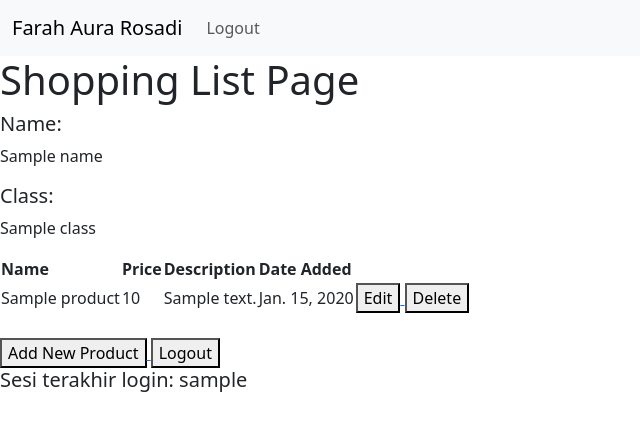
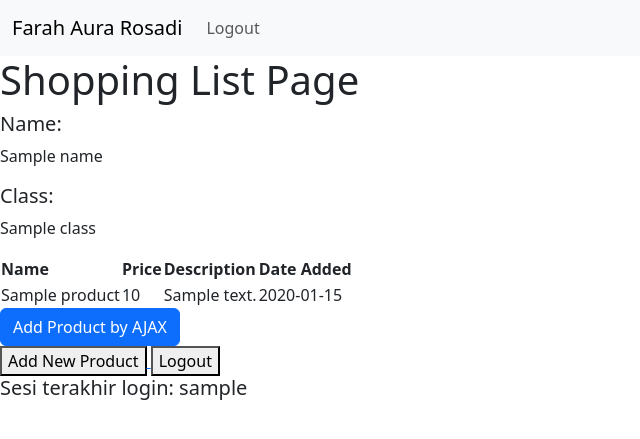
Before and after one commit to FarahAuraR/shopping-list, a Django app: template main/templates/main.html in a window 1280 px wide. Shown: the top 439 px of the page, without its empty margins (0-640 px from the left). Run offline with Django 4.2, Linux system fonts and the light colour scheme; tables that the repository leaves empty hold one stand-in row (values such as "Sample post"); the template is opened without the code that fills it: values that come from a table or form of the project are taken from there, most other values are stand-ins (such as "Sample title", 1, 10 or a date in 2020).

Commit message:
selesai tutorial 5

```diff
--- a/main/templates/main.html
+++ b/main/templates/main.html
@@ -25,7 +25,7 @@
     <p>{{class}}</p>
 
 
-    <table>
+    <table id="product_table">
         <tr>
             <th>Name</th>
             <th>Price</th>
@@ -57,6 +57,39 @@
         {% endfor %}
     </table>
 
+    <div class="modal fade" id="exampleModal" tabindex="-1" aria-labelledby="exampleModalLabel" aria-hidden="true">
+        <div class="modal-dialog">
+            <div class="modal-content">
+                <div class="modal-header">
+                    <h1 class="modal-title fs-5" id="exampleModalLabel">Add New Product</h1>
+                    <button type="button" class="btn-close" data-bs-dismiss="modal" aria-label="Close"></button>
+                </div>
+                <div class="modal-body">
+                    <form id="form" onsubmit="return false;">
+                        {% csrf_token %}
+                        <div class="mb-3">
+                            <label for="name" class="col-form-label">Name:</label>
+                            <input type="text" class="form-control" id="name" name="name"></input>
+                        </div>
+                        <div class="mb-3">
+                            <label for="price" class="col-form-label">Price:</label>
+                            <input type="number" class="form-control" id="price" name="price"></input>
+                        </div>
+                        <div class="mb-3">
+                            <label for="description" class="col-form-label">Description:</label>
+                            <textarea class="form-control" id="description" name="description"></textarea>
+                        </div>
+                    </form>
+                </div>
+                <div class="modal-footer">
+                    <button type="button" class="btn btn-secondary" data-bs-dismiss="modal">Close</button>
+                    <button type="button" class="btn btn-primary" id="button_add" data-bs-dismiss="modal">Add Product</button>
+                </div>
+            </div>
+        </div>
+    </div>
+    <button type="button" class="btn btn-primary" data-bs-toggle="modal" data-bs-target="#exampleModal">Add Product by AJAX</button>
+
     <br />
 
     <a href="{% url 'main:create_product' %}">
@@ -72,4 +105,46 @@
 
     <h5>Sesi terakhir login: {{ last_login }}</h5>
 
+    <script>
+        async function getProducts() {
+            return fetch("{% url 'main:get_product_json' %}").then((res) => res.json())
+        }
+
+        async function refreshProducts() {
+            document.getElementById("product_table").innerHTML = ""
+            const products = await getProducts()
+            let htmlString = `<tr>
+                <th>Name</th>
+                <th>Price</th>
+                <th>Description</th>
+                <th>Date Added</th>
+            </tr>`
+            products.forEach((item) => {
+                htmlString += `\n<tr>
+                <td>${item.fields.name}</td>
+                <td>${item.fields.price}</td>
+                <td>${item.fields.description}</td>
+                <td>${item.fields.date_added}</td>
+            </tr>`
+            })
+
+            document.getElementById("product_table").innerHTML = htmlString
+        }
+
+        refreshProducts()
+
+        function addProduct() {
+            fetch("{% url 'main:add_product_ajax' %}", {
+                method: "POST",
+                body: new FormData(document.querySelector('#form'))
+            }).then(refreshProducts)
+
+            document.getElementById("form").reset()
+            return false
+        }
+
+        document.getElementById("button_add").onclick = addProduct
+
+    </script>
+
     {% endblock content %}
--- a/main/urls.py
+++ b/main/urls.py
@@ -1,5 +1,5 @@
 from django.urls import path
-from main.views import show_main, create_product, show_xml, show_json, register, login_user, logout_user, edit_product, delete_product
+from main.views import show_main, create_product, show_xml, show_json, register, login_user, logout_user, edit_product, delete_product, get_product_json, add_product_ajax
 app_name = 'main'
 
 urlpatterns = [
@@ -12,4 +12,6 @@ urlpatterns = [
     path('logout/', logout_user, name='logout'),
     path('edit-product/<int:id>', edit_product, name='edit_product'),
     path('delete/<int:id>', delete_product, name='delete_product'),
+    path('get-product/', get_product_json, name='get_product_json'),
+    path('create-product-ajax/', add_product_ajax, name='add_product_ajax'),
 ]
--- a/main/views.py
+++ b/main/views.py
@@ -4,12 +4,13 @@ from django.contrib import messages
 from django.contrib.auth import authenticate, login, logout
 from django.contrib.auth.decorators import login_required
 import datetime
-from django.http import HttpResponse
+from django.http import HttpResponse, HttpResponseNotFound
 from django.core import serializers
 from django.http import HttpResponseRedirect
 from main.forms import ProductForm
 from django.urls import reverse
 from django.shortcuts import render
+from django.views.decorators.csrf import csrf_exempt
 
 
 from main.models import Product
@@ -110,3 +111,22 @@ def delete_product(request, id):
     product.delete()
     # Kembali ke halaman awal
     return HttpResponseRedirect(reverse('main:show_main'))
+
+def get_product_json(request):
+    product_item = Product.objects.all()
+    return HttpResponse(serializers.serialize('json', product_item))
+
+@csrf_exempt
+def add_product_ajax(request):
+    if request.method == 'POST':
+        name = request.POST.get("name")
+        price = request.POST.get("price")
+        description = request.POST.get("description")
+        user = request.user
+
+        new_product = Product(name=name, price=price, description=description, user=user)
+        new_product.save()
+
+        return HttpResponse(b"CREATED", status=201)
+
+    return HttpResponseNotFound()
```
